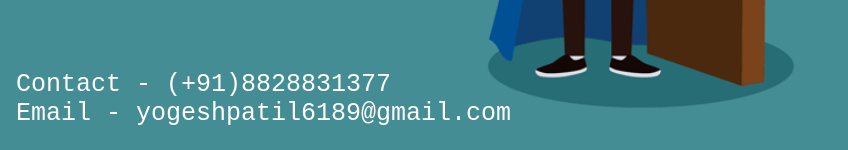
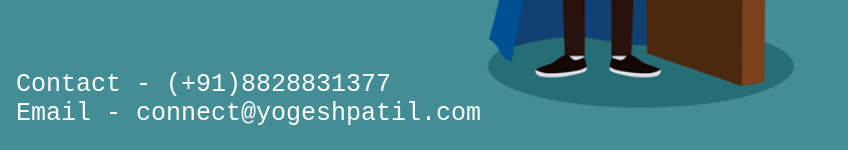
Before and after one commit to yogeshmpatil/yogeshmpatil.github.io, a plain HTML site: page index.html in a window 1280 px wide. Shown: the part 647-797 px from the top of the page, without its empty margins (0-848 px from the left). Drawn offline with Linux system fonts and the light colour scheme.

Commit message:
email address changed

```diff
--- a/index.html
+++ b/index.html
@@ -61,7 +61,7 @@ hr {
     <p id="demo" style="font-size:30px"></p>
   </div>
   <div class="bottomleft">
-    <p>Contact - (+91)8828831377 <br>Email - yogeshpatil6189@gmail.com</p>
+    <p>Contact - (+91)8828831377 <br>Email - connect@yogeshpatil.com</p>
   </div>
 </div>
 
```
